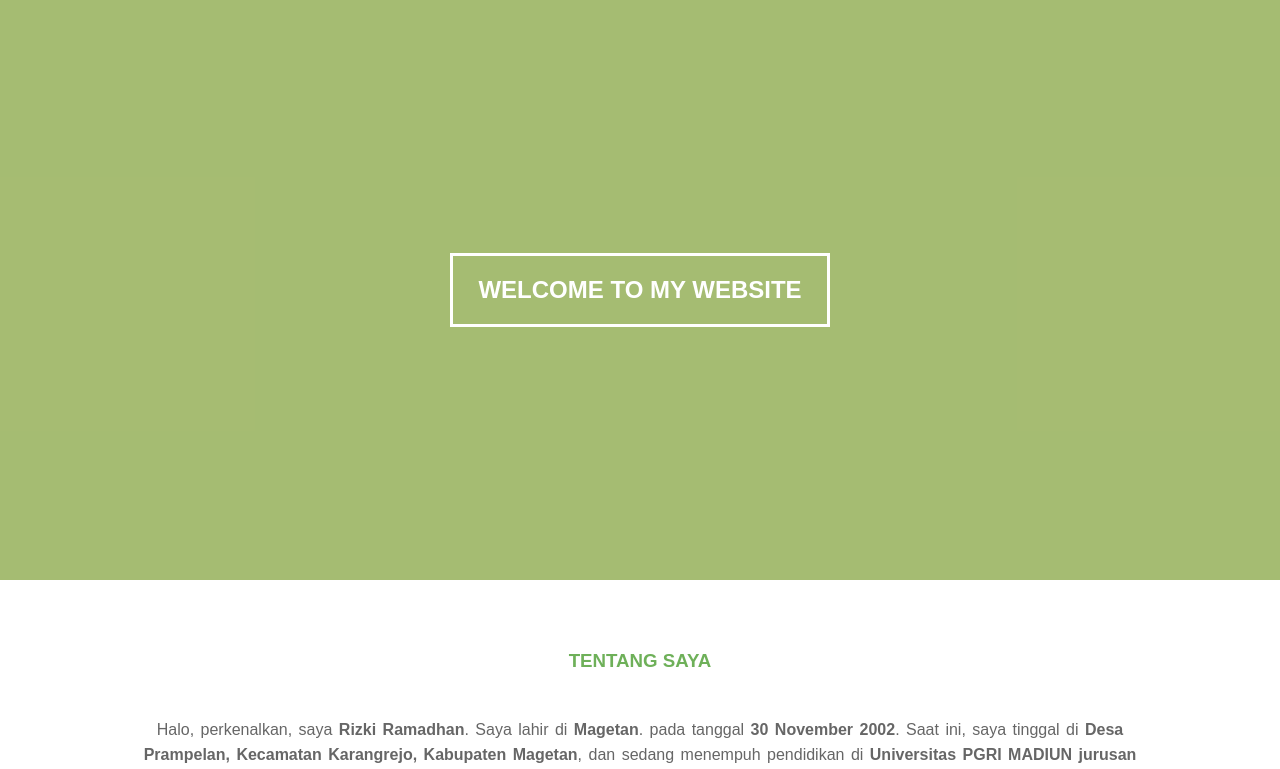
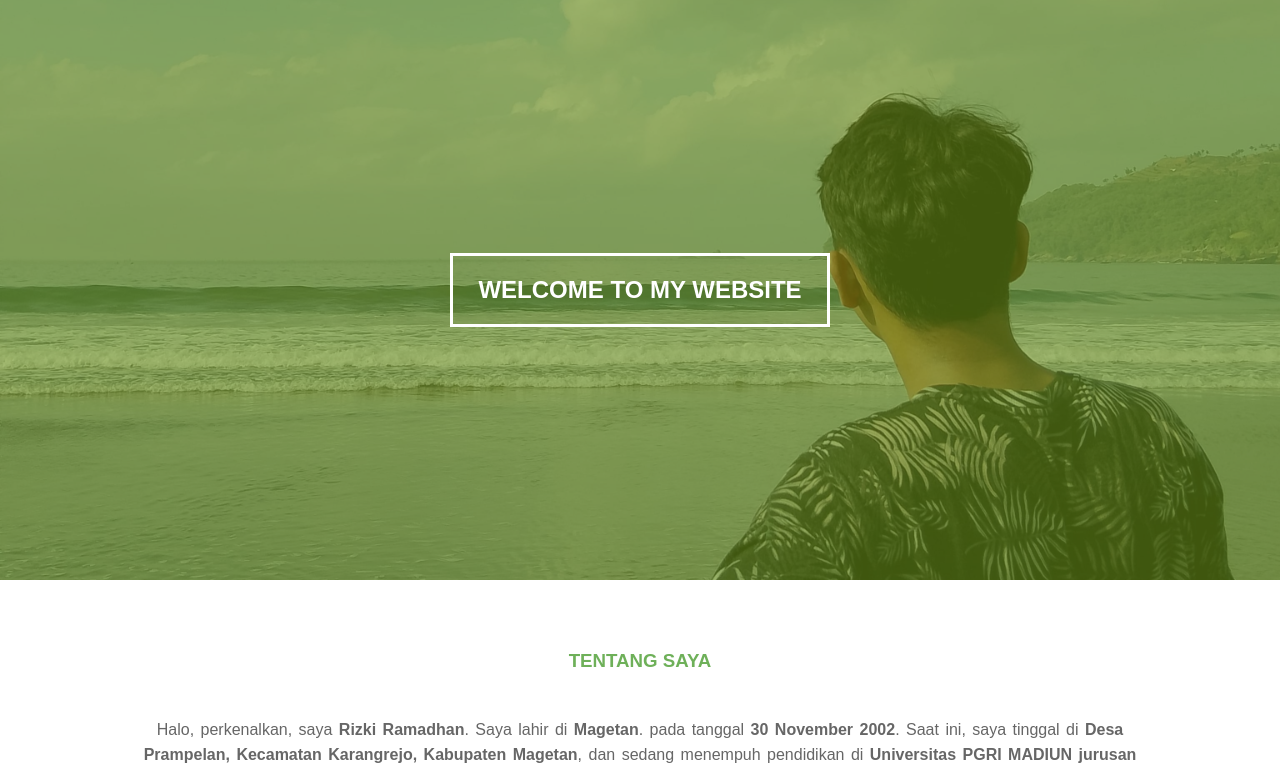
Before and after one commit to rizkrmadhan/rizkrmadhan.github.io, a PHP site: page / in a window 1280 px wide. Shown: the part 78-847 px from the top of the page. Run offline with PHP 8.4, Linux system fonts and the light colour scheme; some libraries are stand-ins or nearby versions.

Commit message:
Update css.css

```diff
--- a/UTS_RizkiRamadhan/css.css
+++ b/UTS_RizkiRamadhan/css.css
@@ -50,7 +50,7 @@ header ul li a:hover {
 }
 .banner {
 	height: 60vh;
-	background-image: <img src="Gambar/HOMEE.jpg" width="100%">;
+	background-image: url("Gambar/HOMEE.jpg");
 	background-size: cover;
 	position: relative;
 	display: flex;
```
